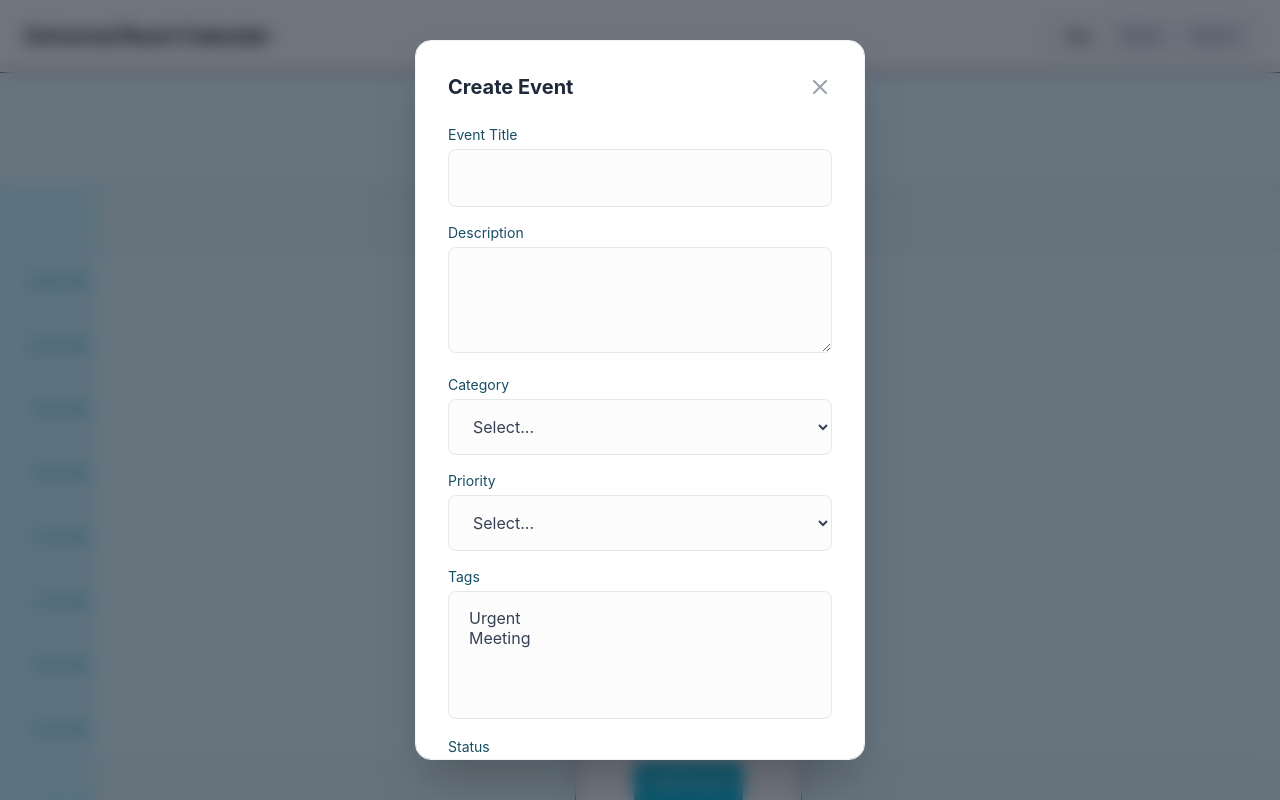
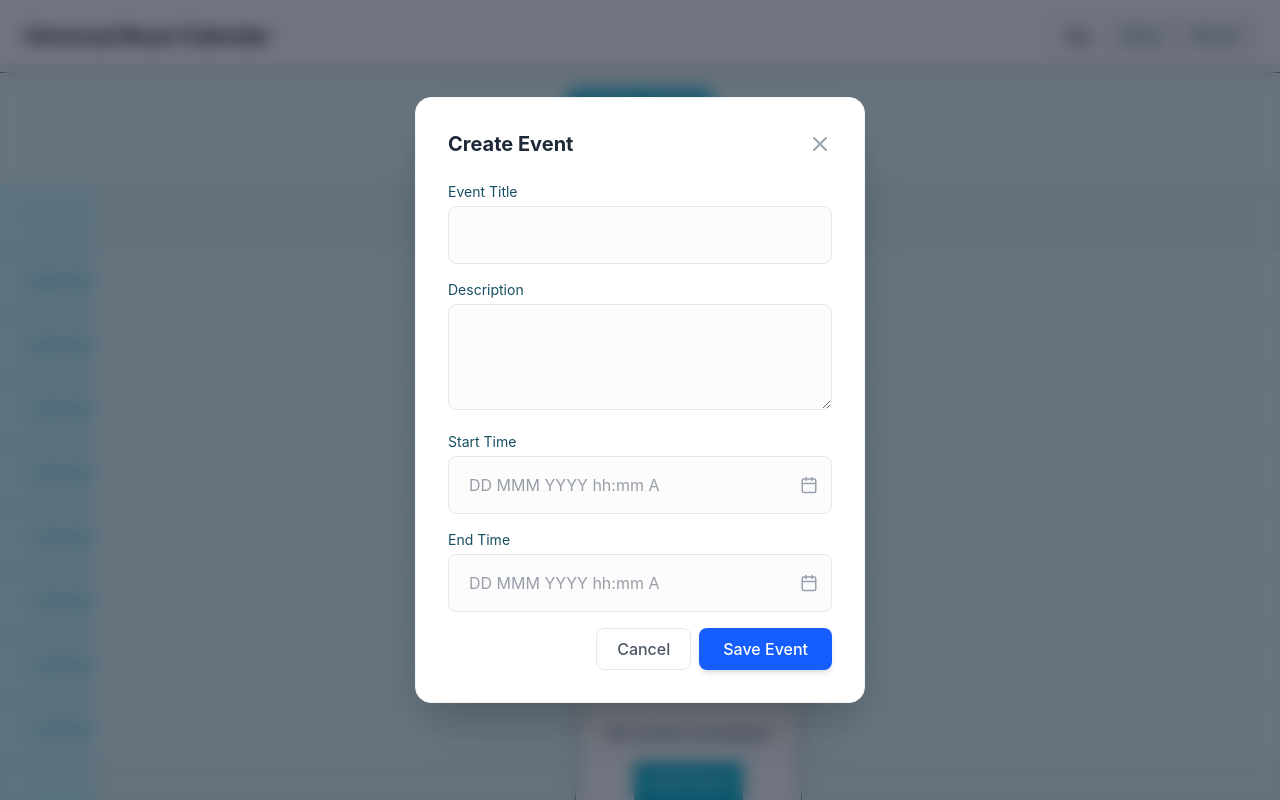
Before and after one commit to Surya9122prakash/calendrix, a React (Vite) app: page / in a window 1280 px wide. Both pictures are taken after a click on the button "Add Event". Built offline with nearby package versions, Linux system fonts and the light colour scheme.

Commit message:
updated changes

```diff
--- a/src/App.tsx
+++ b/src/App.tsx
@@ -143,22 +143,22 @@ const App: React.FC = () => {
           /* Enable internal form */
           onlyCreateEditRequired
 
-          formFields={[
-            { name: "title", label: "Event Title", type: "text", required: true },
-            { name: "description", label: "Description", type: "textarea" },
-            { name: "category", label: "Category", type: "dropdown", options: [{ label: "Work", value: "work" }, { label: "Personal", value: "personal" }] },
-            { name: "priority", label: "Priority", type: "singleSelect", options: [{ label: "High", value: "high" }, { label: "Low", value: "low" }] },
-            { name: "tags", label: "Tags", type: "multiselect", options: [{ label: "Urgent", value: "urgent" }, { label: "Meeting", value: "meeting" }] },
-            { name: "status", label: "Status", type: "radio", options: [{ label: "Active", value: "active" }, { label: "Inactive", value: "inactive" }] },
-            { name: "color", label: "Color Picker", type: "colorPicker" },
-            { name: "file", label: "Attachment", type: "attachment" },
-            { name: "isAllDay", label: "All Day Event", type: "boolean" },
-            { name: "yearField", label: "Year", type: "year" },
-            { name: "monthField", label: "Month", type: "month" },
-            { name: "dayField", label: "Day", type: "day" },
-            { name: "start", label: "Start Time", type: "datetime-local", required: true },
-            { name: "end", label: "End Time", type: "datetime-local", required: true },
-          ]}
+          // formFields={[
+          //   { name: "title", label: "Event Title", type: "text", required: true },
+          //   { name: "description", label: "Description", type: "textarea" },
+          //   { name: "category", label: "Category", type: "dropdown", options: [{ label: "Work", value: "work" }, { label: "Personal", value: "personal" }] },
+          //   { name: "priority", label: "Priority", type: "singleSelect", options: [{ label: "High", value: "high" }, { label: "Low", value: "low" }] },
+          //   { name: "tags", label: "Tags", type: "multiselect", options: [{ label: "Urgent", value: "urgent" }, { label: "Meeting", value: "meeting" }] },
+          //   { name: "status", label: "Status", type: "radio", options: [{ label: "Active", value: "active" }, { label: "Inactive", value: "inactive" }] },
+          //   { name: "color", label: "Color Picker", type: "colorPicker" },
+          //   { name: "file", label: "Attachment", type: "attachment" },
+          //   { name: "isAllDay", label: "All Day Event", type: "boolean" },
+          //   { name: "yearField", label: "Year", type: "year" },
+          //   { name: "monthField", label: "Month", type: "month" },
+          //   { name: "dayField", label: "Day", type: "day" },
+          //   { name: "start", label: "Start Time", type: "datetime-local", required: true },
+          //   { name: "end", label: "End Time", type: "datetime-local", required: true },
+          // ]}
 
           /* Working hours */
           enabledTimeInterval={[
--- a/src/components/EventFormModal.tsx
+++ b/src/components/EventFormModal.tsx
@@ -215,6 +215,21 @@ export const EventFormModal: React.FC<EventFormModalProps> = ({
                                     return <input type="number" required={field.required} min="1" max="31" placeholder="DD" value={formData[field.name] || ""} onChange={(e) => setFormData({ ...formData, [field.name]: e.target.value })} className="w-full border border-gray-200 rounded-lg px-5 py-4 focus:ring-2 focus:ring-blue-500 focus:border-blue-500 outline-none transition-all text-gray-700 bg-gray-50/50" />;
                                 default:
                                     const isCustomFormat = !!((field.type === "datetime-local" || field.type === "datetime" || field.type === "date" || field.type === "time") && (dateFormat || timeFormat));
+                                    const displayValue = (() => {
+                                        const val = formData[field.name];
+                                        if (!val || !isCustomFormat) return val || "";
+                                        const m = moment.tz(val, timezone);
+                                        if (!m.isValid()) return val || "";
+
+                                        if (field.type === "datetime-local" || field.type === "datetime") {
+                                            return m.format(`${dateFormat || "YYYY-MM-DD"} ${timeFormat || "HH:mm"}`);
+                                        } else if (field.type === "date") {
+                                            return m.format(dateFormat || "YYYY-MM-DD");
+                                        } else if (field.type === "time") {
+                                            return m.format(timeFormat || "HH:mm");
+                                        }
+                                        return val;
+                                    })();
 
                                     return (
                                         <div className="relative">
@@ -228,7 +243,7 @@ export const EventFormModal: React.FC<EventFormModalProps> = ({
                                                             : field.type === "time" ? (timeFormat || "HH:mm")
                                                                 : ""
                                                 }
-                                                value={formData[field.name] || ""}
+                                                value={displayValue}
                                                 onChange={(e) => setFormData({ ...formData, [field.name]: e.target.value })}
                                                 onClick={() => {
                                                     if (isCustomFormat) {
```
Also changed, not shown: 2 other files (tests, documents, lock files or other folders).
